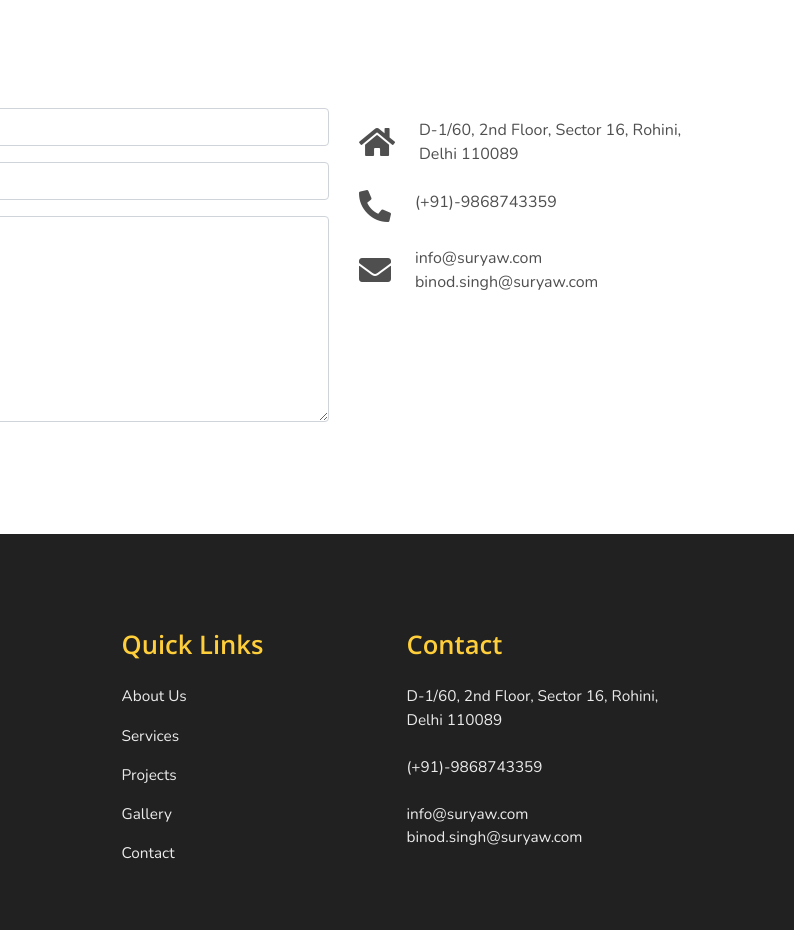
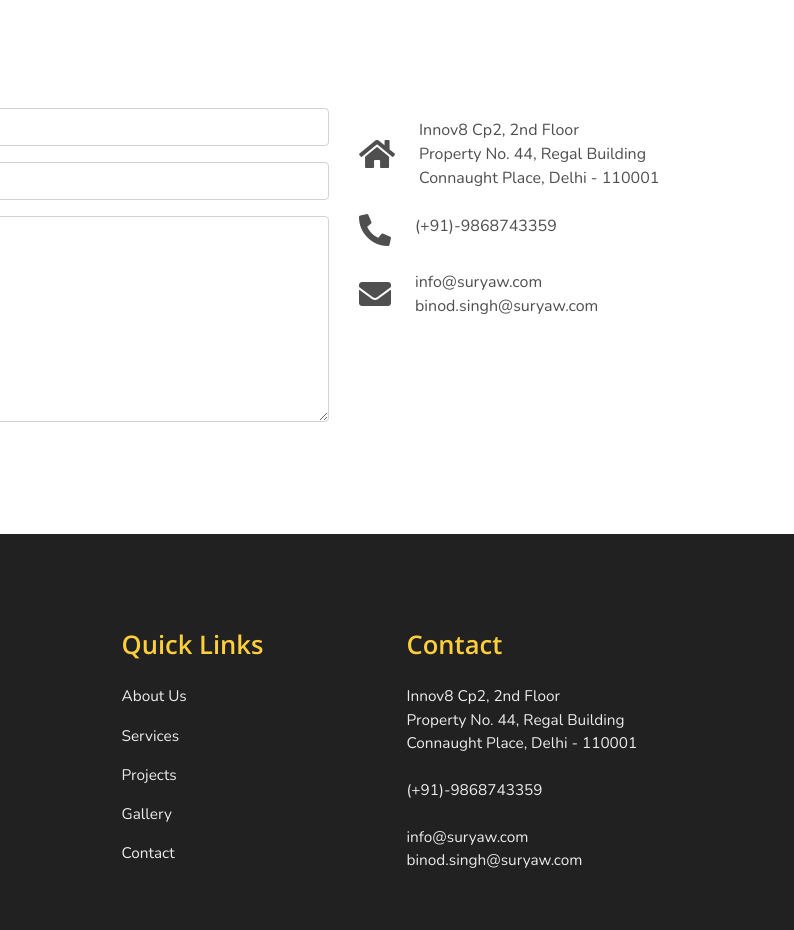
Before and after one commit to Suryawanti-Techologies/suryaw, a plain HTML site: page contact/index.html in a window 1280 px wide. Shown: the part 258-1188 px from the top of the page, 486-1280 px from the left. Drawn offline with nearby package versions, Linux system fonts and the light colour scheme; a script that the page names is missing.

Commit message:
Updated Company Address

```diff
--- a/contact/index.html
+++ b/contact/index.html
@@ -86,7 +86,7 @@
                 <div class="media my-4">
                     <i class="fas fa-2x fa-home align-self-center mr-4"></i>
                     <div class="media-body">
-                        D-1/60, 2nd Floor, Sector 16, Rohini, Delhi 110089
+                        Innov8 Cp2, 2nd Floor<br>Property No. 44, Regal Building<br>Connaught Place, Delhi - 110001
                     </div>
                 </div>
                 <div class="media my-4">
@@ -157,7 +157,8 @@
 
                 <div class="col-xs-12 col-md-3 col-lg-3 col-xl-3 py-4 py-md-5 mt-md-5">
                     <h5 class="mb-4">Contact</h5>
-                    <p class="address my-4">D-1/60, 2nd Floor, Sector 16, Rohini, Delhi 110089</p>
+                    <p class="address my-4">Innov8 Cp2, 2nd Floor<br>Property No. 44, Regal Building<br>Connaught Place,
+                        Delhi - 110001</p>
                     <p class="phone my-4"><a href="tel:+91-9868743359">(+91)-9868743359</a></p>
                     <p class="email mt-4">
                         <a href="mailto:info@suryaw.com">info@suryaw.com</a>
@@ -181,7 +182,7 @@
         integrity="sha256-/xUj+3OJU5yExlq6GSYGSHk7tPXikynS7ogEvDej/m4=" crossorigin="anonymous"></script>
     <script src="https://cdn.jsdelivr.net/npm/bootstrap@4.6.0/dist/js/bootstrap.min.js"
         integrity="sha384-+YQ4JLhjyBLPDQt//I+STsc9iw4uQqACwlvpslubQzn4u2UU2UFM80nGisd026JF" crossorigin="anonymous">
-    </script>
+        </script>
     <script src="https://cdnjs.cloudflare.com/ajax/libs/waypoints/4.0.1/jquery.waypoints.min.js"
         integrity="sha512-CEiA+78TpP9KAIPzqBvxUv8hy41jyI3f2uHi7DGp/Y/Ka973qgSdybNegWFciqh6GrN2UePx2KkflnQUbUhNIA=="
         crossorigin="anonymous"></script>
```
Also changed, not shown: about/index.html (+4 -2 lines), gallery/index.html (+3 -2 lines), index.html (+4 -2 lines), projects/index.html (+3 -2 lines), services/index.html (+3 -2 lines).
